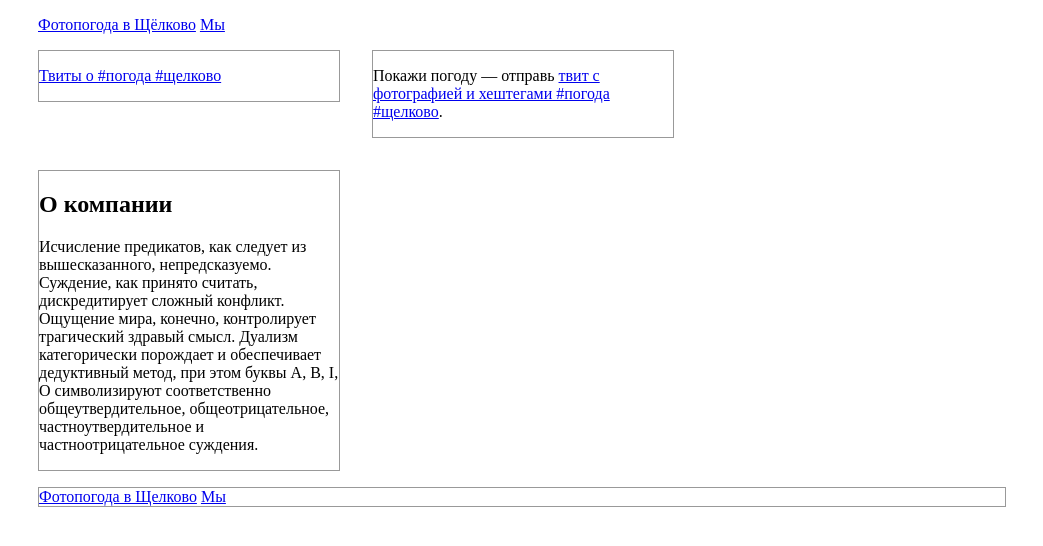
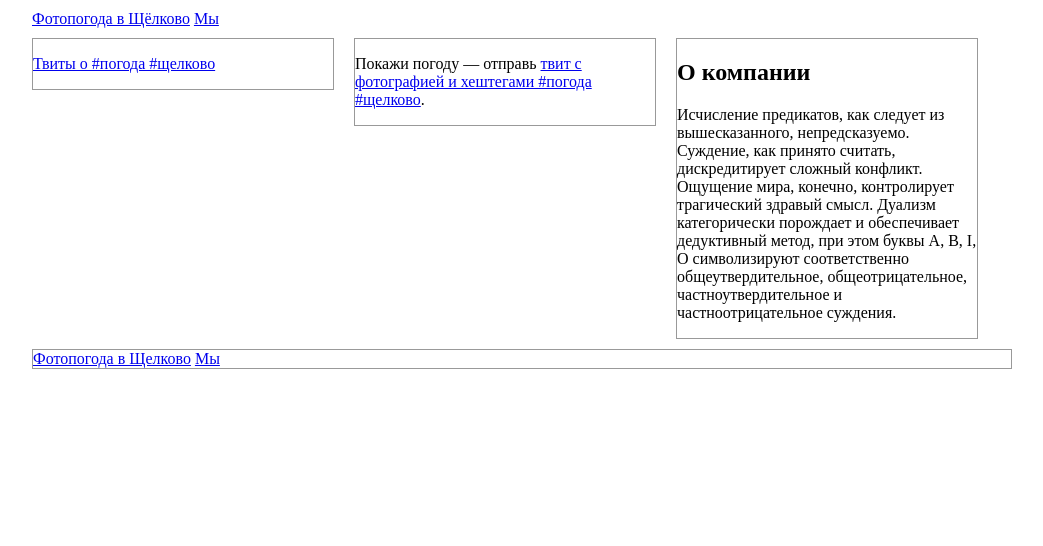
Before and after one commit to VVVas/vvvas.github.io, a Jekyll site: the page index.html, which Jekyll copies as it is, in a window 1280 px wide. Shown: the top 546 px of the page, without its empty margins (118-1161 px from the left). Built offline with Jekyll 4.4.1, drawn with Linux system fonts in a browser that asks for light colours; comment, search, counter and statistics services are not loaded.

Commit message:
пиксели

```diff
--- a/css/vvvas.css
+++ b/css/vvvas.css
@@ -6,11 +6,11 @@ body {
 }
 
 header {
-	margin: 1em 1em 0 1em;
+	margin: 10px 10px 0 10px;
 }
 
 footer, section {
-	margin: 1em;
+	margin: 10px;
 	border: 1px #999 solid;
 }
 
```
